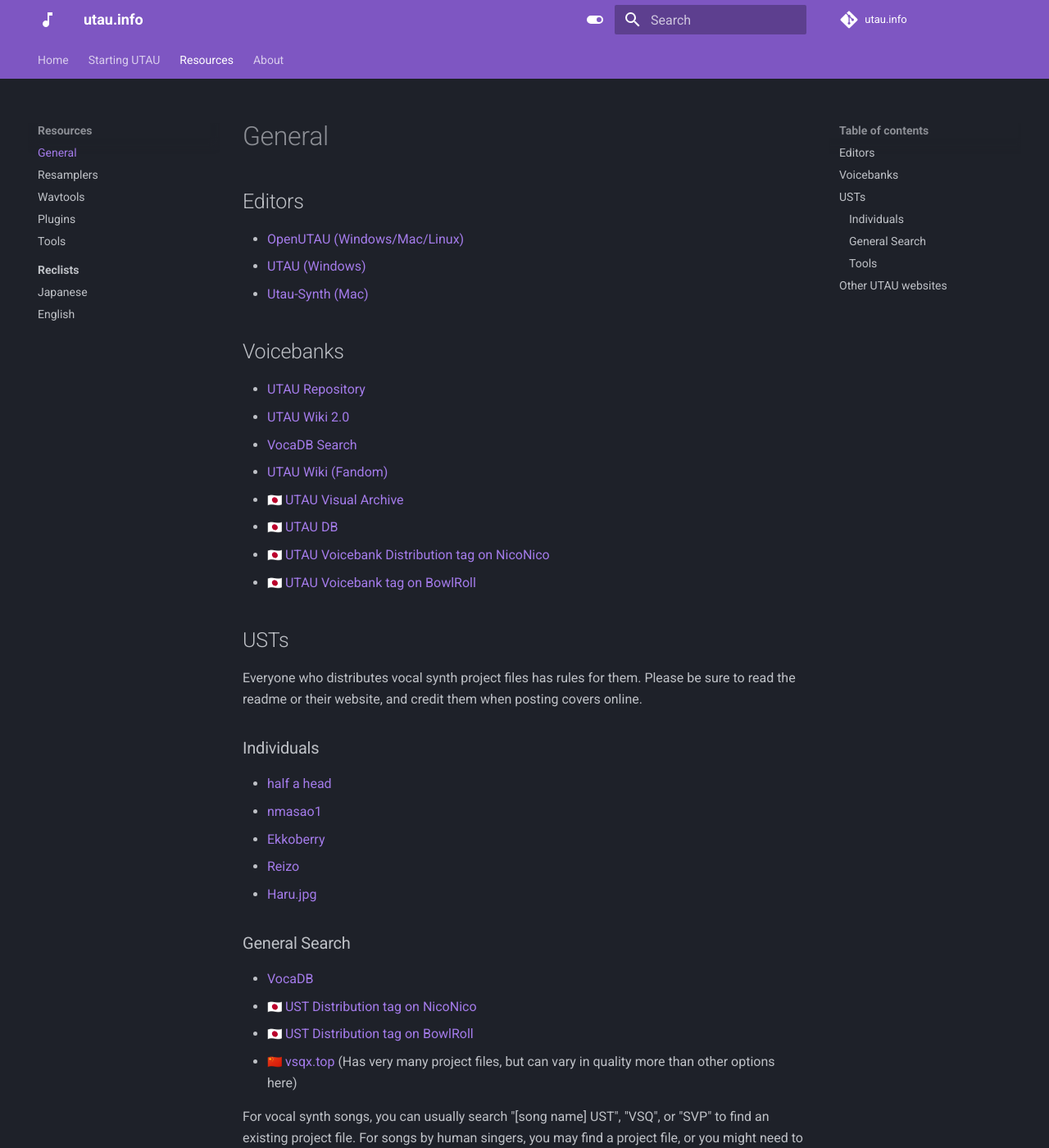
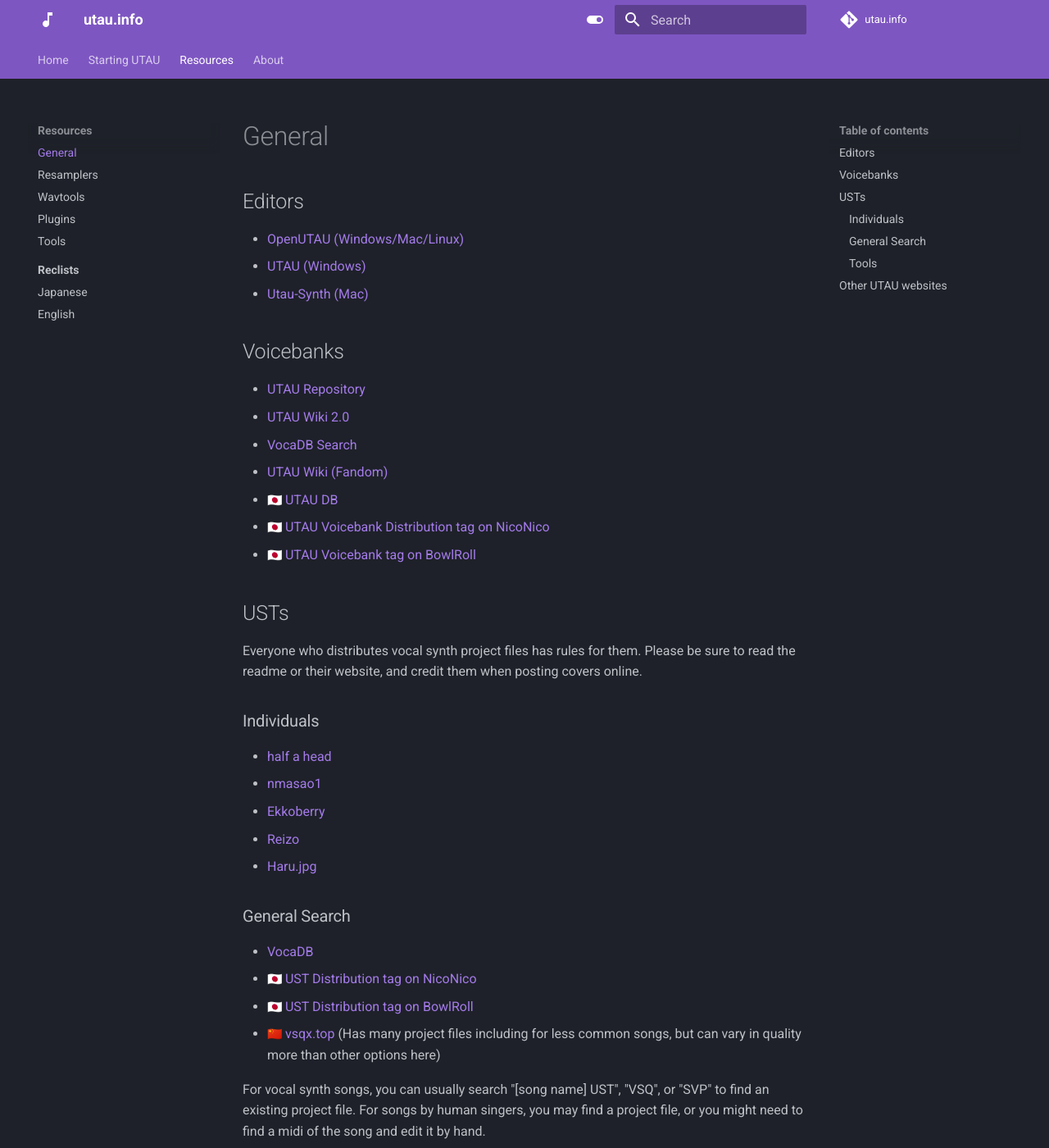
Before and after one commit to nagotown/utau.info, an MkDocs documentation site: the page built from docs/resources/general.md, in a window 1280 px wide and 1400 px high. Shown: the whole window at 82% size. Built offline with MkDocs 1.6.1 and Material for MkDocs 9.7.7, drawn with Linux system fonts in a browser that asks for light colours; emoji names are drawn with the system emoji font; comment, search, counter and statistics services are not loaded.

Commit message:
Update general.md
Remove UTAU Visual Archive since FC2 is shutting down

```diff
--- a/docs/resources/general.md
+++ b/docs/resources/general.md
@@ -10,7 +10,6 @@
 - [UTAU Wiki 2.0](https://utau.wiki)
 - [VocaDB Search](https://vocadb.net/Search?searchType=Artist&artistType=UTAU&childTags=false&page=1&pageSize=10&sort=SongRating)
 - [UTAU Wiki (Fandom)](https://utau.fandom.com/wiki/UTAU_wiki)
-- :flag_jp: [UTAU Visual Archive](http://utaudatabase.wiki.fc2.com/)
 - :flag_jp: [UTAU DB](http://utaudb.sakura.ne.jp/)
 - :flag_jp: [UTAU Voicebank Distribution tag on NicoNico](https://www.nicovideo.jp/tag/UTAU%E9%9F%B3%E6%BA%90%E9%85%8D%E5%B8%83%E6%89%80%E3%83%AA%E3%83%B3%E3%82%AF)
 - :flag_jp: [UTAU Voicebank tag on BowlRoll](https://bowlroll.net/file/tag/UTAU%E9%9F%B3%E6%BA%90)
@@ -29,7 +28,7 @@
 - [VocaDB](https://vocadb.net/Search?searchType=Song&childTags=true&page=1&pageSize=10&sort=RatingScore&tagId%5B0%5D=6326&tagId%5B1%5D=3214&unifyEntryTypesAndTags=false&viewMode=Details&excludedTags%5B0%5D=11109)
 - :flag_jp: [UST Distribution tag on NicoNico](https://www.nicovideo.jp/tag/ust%E9%85%8D%E5%B8%83)
 - :flag_jp: [UST Distribution tag on BowlRoll](https://bowlroll.net/file/tag/UST%E9%85%8D%E5%B8%83)
-- :flag_cn: [vsqx.top](https://vsqx.top/) (Has very many project files, but can vary in quality more than other options here)
+- :flag_cn: [vsqx.top](https://vsqx.top/) (Has many project files including for less common songs, but can vary in quality more than other options here)
 
 For vocal synth songs, you can usually search "[song name\] UST", "VSQ", or "SVP" to find an existing project file. For songs by human singers, you may find a project file, or you might need to find a midi of the song and edit it by hand.
 ### Tools
```
